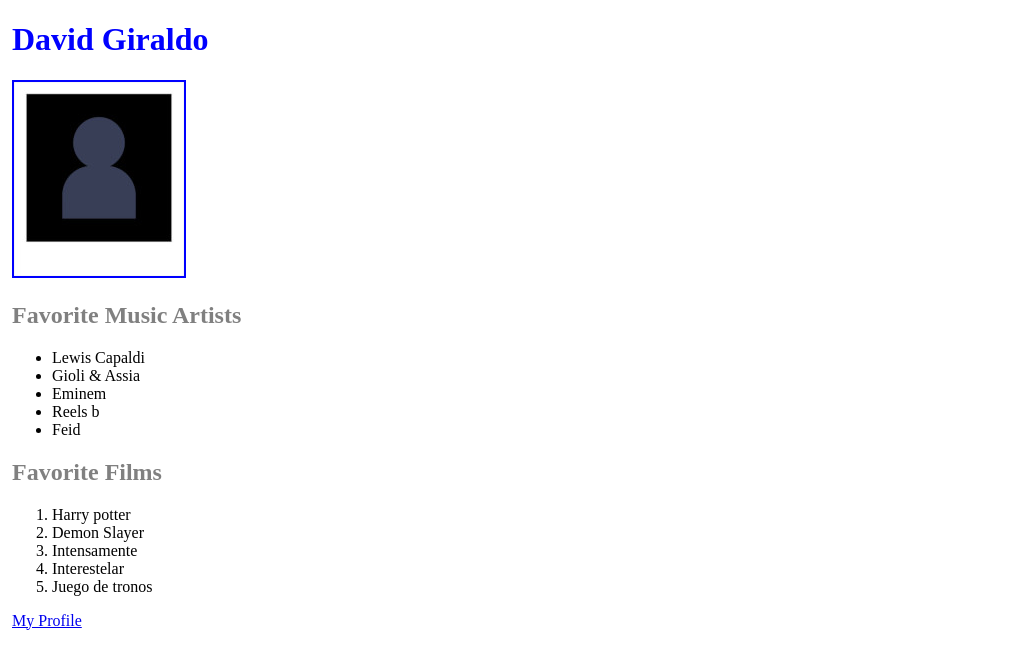
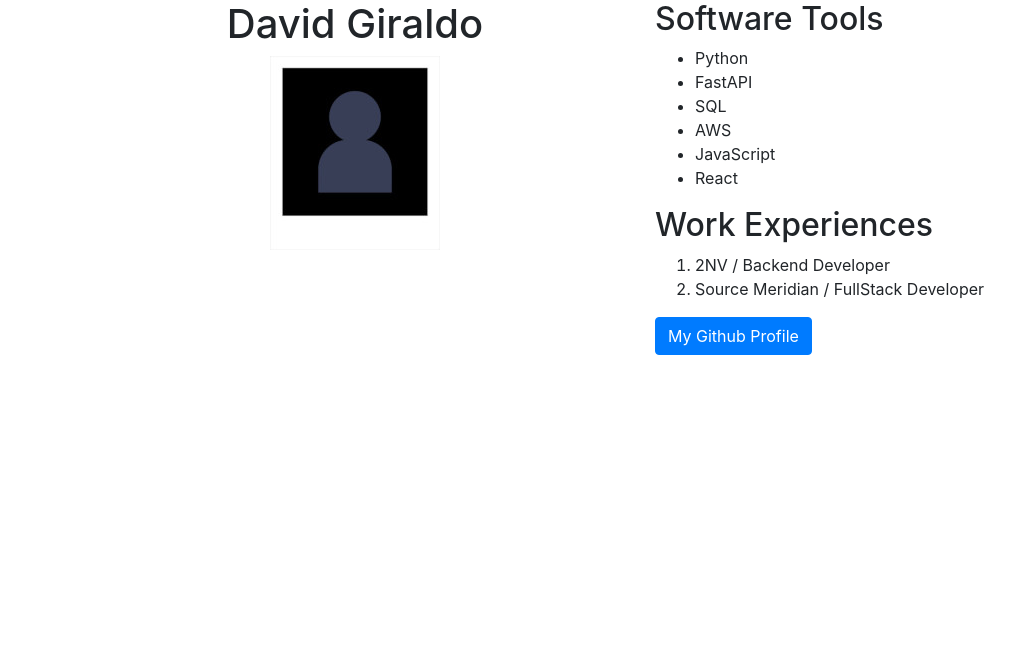
Before and after one commit to David-g10/META-Lab-Create-and-style-a-webpage, a plain HTML site: page index.html in a window 1280 px wide. Shown: the whole page, without its empty margins (0-1032 px from the left). Drawn offline with nearby package versions, Linux system fonts and the light colour scheme.

Commit message:
Update index.html

```diff
--- a/index.html
+++ b/index.html
@@ -1,39 +1,35 @@
 <!DOCTYPE html>
 <html>
 <head>
-      <link rel="stylesheet" href="styles.css">
-    <title>David Giraldo</title>
+    <title>My Bio Page</title>
+    <link href="bootstrap.min.css" rel="stylesheet">
 </head>
-
 <body>
-    <div>
+    <div class="container">
+        <div class="row">
+            <div id="bio" class="col-12 col-lg-6 text-center">
                 <h1>David Giraldo</h1>
+                <img src="photo.jpg" class="img-fluid">
             </div>
-    <div>
-        <img id="photo" src="photo.jpg">
+            <div id="more" class="col-12 col-lg-6">
+                <h2>Software Tools</h2>
+                <ul>
+                    <li>Python</li>
+                    <li>FastAPI</li>
+                    <li>SQL</li>
+                    <li>AWS</li>
+                    <li>JavaScript</li>
+                    <li>React</li>
+                </ul>
+                <h2>Work Experiences</h2>
+                <ol>
+                    <li>2NV / Backend Developer</li>
+                    <li>Source Meridian / FullStack Developer</li>
+                </ol>
+                <a href="https://github.com/David-g10" class="btn btn-primary">My Github Profile</a>
             </div>
-    <div>
-        <h2>Favorite Music Artists</h2>
-        <ul>
-            <li>Lewis Capaldi</li>
-            <li>Gioli & Assia</li>
-            <li>Eminem</li>
-            <li>Reels b</li>
-            <li>Feid</li>
-        </ul>
         </div>
-    <div>
-        <h2>Favorite Films</h2>
-        <ol>
-            <li>Harry potter</li>
-            <li>Demon Slayer</li>
-            <li>Intensamente</li>
-            <li>Interestelar</li>
-            <li>Juego de tronos</li>
-        </ol>
     </div>
-    <div>
-        <a href="https://www.meta.com/">My Profile</a>
-    </div>
+    <script src="bootstrap.bundle.min.js"></script>
 </body>
 </html>
```
Lines whose indentation alone changed are shown as unchanged.
